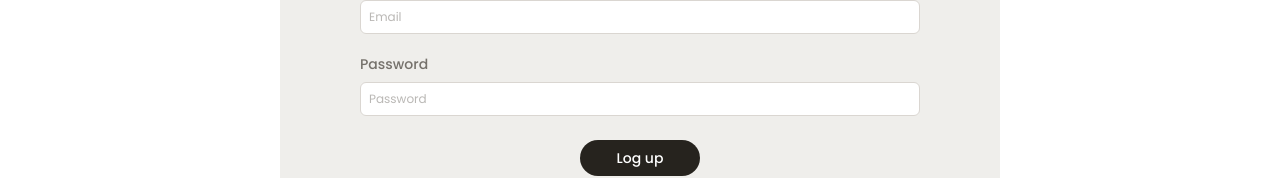
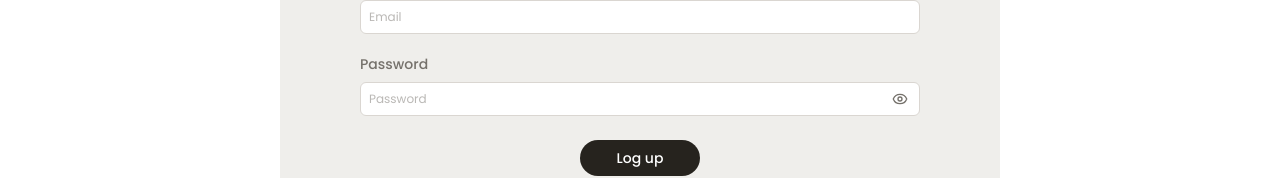
Before and after one commit to parallell99/husky-page, a React (Vite) app: page /login in a window 1280 px wide. Shown: the part 324-502 px from the top of the page. Built offline with nearby package versions, Linux system fonts and the light colour scheme.

Commit message:
fix login-signup page to eyeOff

```diff
--- a/src/components/page/Login.jsx
+++ b/src/components/page/Login.jsx
@@ -1,12 +1,14 @@
 import Navbar from "../Navbar";
 import { useState } from "react";
 import { Link } from "react-router-dom";
+import { Eye, EyeOff } from "lucide-react";
 
 
 
 function Login() {
     const [email, setEmail] = useState("");
     const [password, setPassword] = useState("");
+    const [showPassword, setShowPassword] = useState(false);
     const [errors, setErrors] = useState({
         email: "",
         password: ""
@@ -75,10 +77,11 @@ function Login() {
                         </div>
                         <div className="flex flex-col gap-2 pt-5">
                             <label htmlFor="password" className="text-sm font-medium text-brown-400">Password</label>
+                            <div className="relative">
                                 <input
-                                type="password"
+                                    type={showPassword ? "text" : "password"}
                                     placeholder="Password"
-                                className={`w-full p-2 rounded-md border text-xs bg-white ${
+                                    className={`w-full p-2 pr-10 rounded-md border text-xs bg-white ${
                                         errors.password ? 'border-red-500 text-red-500' : 'border-brown-300 text-brown-400'
                                     }`}
                                     value={password}
@@ -89,6 +92,14 @@ function Login() {
                                         }
                                     }}
                                 />
+                                <button
+                                    type="button"
+                                    onClick={() => setShowPassword(!showPassword)}
+                                    className="absolute right-3 top-1/2 transform -translate-y-1/2 text-brown-400 hover:text-brown-600"
+                                >
+                                    {showPassword ? <EyeOff size={16} /> : <Eye size={16} />}
+                                </button>
+                            </div>
                             {errors.password && <p className="text-xs text-red-500">{errors.password}</p>}
                         </div>
                         <div className="flex justify-center">
--- a/src/components/page/Signup.jsx
+++ b/src/components/page/Signup.jsx
@@ -2,11 +2,13 @@ import Navbar from "../Navbar";
 import { Link } from "react-router-dom";
 import { useState } from "react";
 import success from "../../assets/image/Frame_427321234.svg";
+import { Eye, EyeOff } from "lucide-react";
 function Signup() {
     const [name, setName] = useState("");
     const [username, setUsername] = useState("");
     const [email, setEmail] = useState("");
     const [password, setPassword] = useState("");
+    const [showPassword, setShowPassword] = useState(false);
     const [errors, setErrors] = useState({
         name: "",
         username: "",
@@ -141,10 +143,11 @@ function Signup() {
 
                             <div className="flex flex-col gap-2 pt-5">
                                 <label htmlFor="password" className="text-sm font-medium text-brown-400">Password</label>
+                                <div className="relative">
                                     <input
-                                    type="password"
+                                        type={showPassword ? "text" : "password"}
                                         placeholder="Password"
-                                    className={`w-full p-2 rounded-md border text-xs bg-white ${errors.password ? 'border-red-500 text-red-500' : 'border-brown-300 text-brown-400'
+                                        className={`w-full p-2 pr-10 rounded-md border text-xs bg-white ${errors.password ? 'border-red-500 text-red-500' : 'border-brown-300 text-brown-400'
                                             }`}
                                         value={password}
                                         onChange={(e) => {
@@ -154,6 +157,14 @@ function Signup() {
                                             }
                                         }}
                                     />
+                                    <button
+                                        type="button"
+                                        onClick={() => setShowPassword(!showPassword)}
+                                        className="absolute right-3 top-1/2 transform -translate-y-1/2 text-brown-400 hover:text-brown-600"
+                                    >
+                                        {showPassword ? <EyeOff size={16} /> : <Eye size={16} />}
+                                    </button>
+                                </div>
                                 {errors.password && <p className="text-xs text-red-500">{errors.password}</p>}
                             </div>
 
```
Lines whose indentation alone changed are shown as unchanged.
